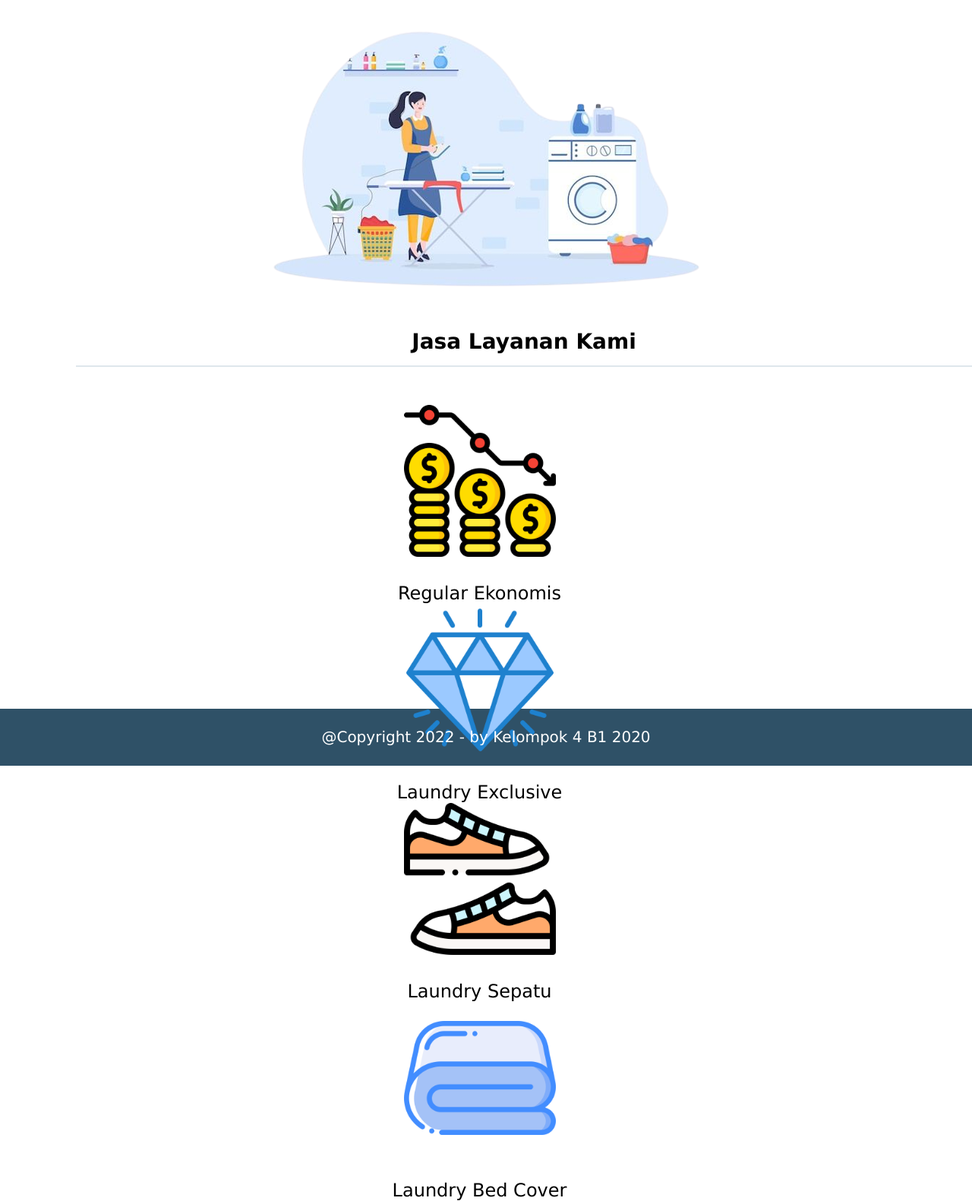
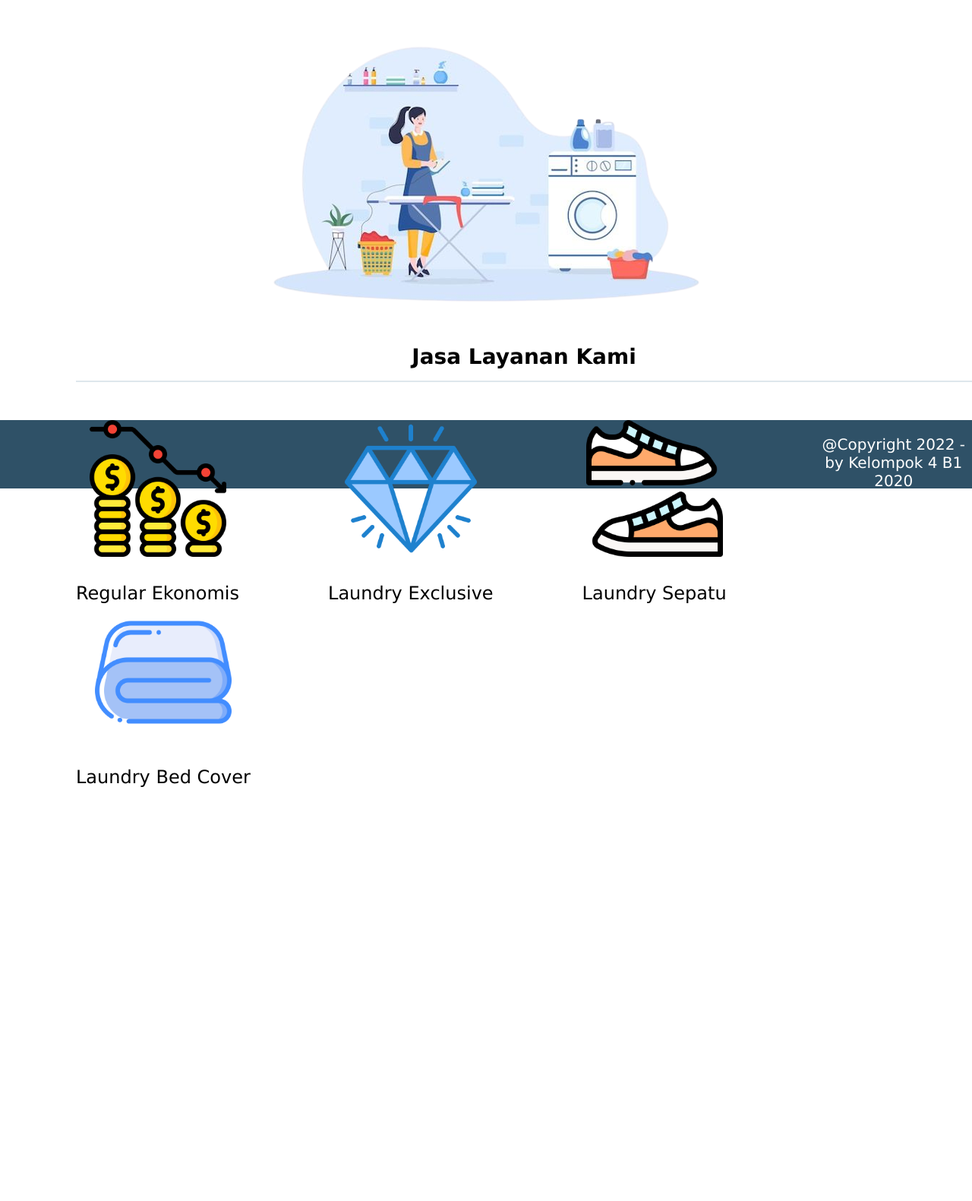
Before and after one commit to atikamaulidaz/Proyek-Akhir-WEB, a PHP site: page /Proyek-Akhir-WEB/beranda.php in a window 1280 px wide. Shown: the part 100-1681 px from the top of the page at 76% size. After the commit the page ends 1136 px from the top, so only its background shows below. Run offline with PHP 8.4, Linux system fonts and the light colour scheme; a user stored in the database is signed in.

Commit message:
updatelagi

```diff
--- a/beranda.php
+++ b/beranda.php
@@ -38,25 +38,25 @@
                 <h3 class="nama-penawaran">Jasa Layanan Kami</h3>
             </center>
             <div class="penawaran-item">
-                <img src="images/cash.png" width="200px" height="200px">
+                <img src="images/cash.png" width="180px" height="180px">
                 <center>
                     <p>Regular Ekonomis</p>
                 </center>
             </div>
             <div class="penawaran-item">
-                <img src="images/diamond.png" width="200px" height="200px">
+                <img src="images/diamond.png" width="180px" height="180px">
                 <center>
                     <p>Laundry Exclusive</p>
                 </center>
             </div>
             <div class="penawaran-item">
-                <img src="images/shoes.png" width="200px" height="200px">
+                <img src="images/shoes.png" width="180px" height="180px">
                 <center>
                     <p>Laundry Sepatu</p>
                 </center>
             </div>
             <div class="penawaran-item">
-                <img src="images/bed-sheets.png" width="200px" height="200px">
+                <img src="images/bed-sheets.png" width="180px" height="180px">
                 <center>
                     <p>Laundry Bed Cover</p>
                 </center>
--- a/css/stylesheet.css
+++ b/css/stylesheet.css
@@ -36,7 +36,7 @@
 }
 
 .main {
-    padding: 100x 80px;
+    padding: 10px 70px;
 }
 
 body {
@@ -50,7 +50,7 @@
 }
 
 .penawaran {
-    height: 500px;
+    height: auto;
     margin-top: 10px;
     width: auto;
     padding-left: 100px;
@@ -65,8 +65,8 @@
 
 .penawaran-item{
     margin-right: 117px;
-    border-radius: 50%;
-    width: auto;
+    width:auto ;
+    float: left;
 }
 
 .penawaran-item p{
@@ -79,7 +79,9 @@
     background-color: #2f5167;
     color: #fff;
     height: 50px;
-    padding-top: 25px;
+    padding-top: 20px;
+    padding-bottom: 20px;
+
 }
 
 .nama-footer {
```
Also changed, not shown: tabel-pesanan.php (+3 -6 lines), gambar/jpg.jpg (added).
